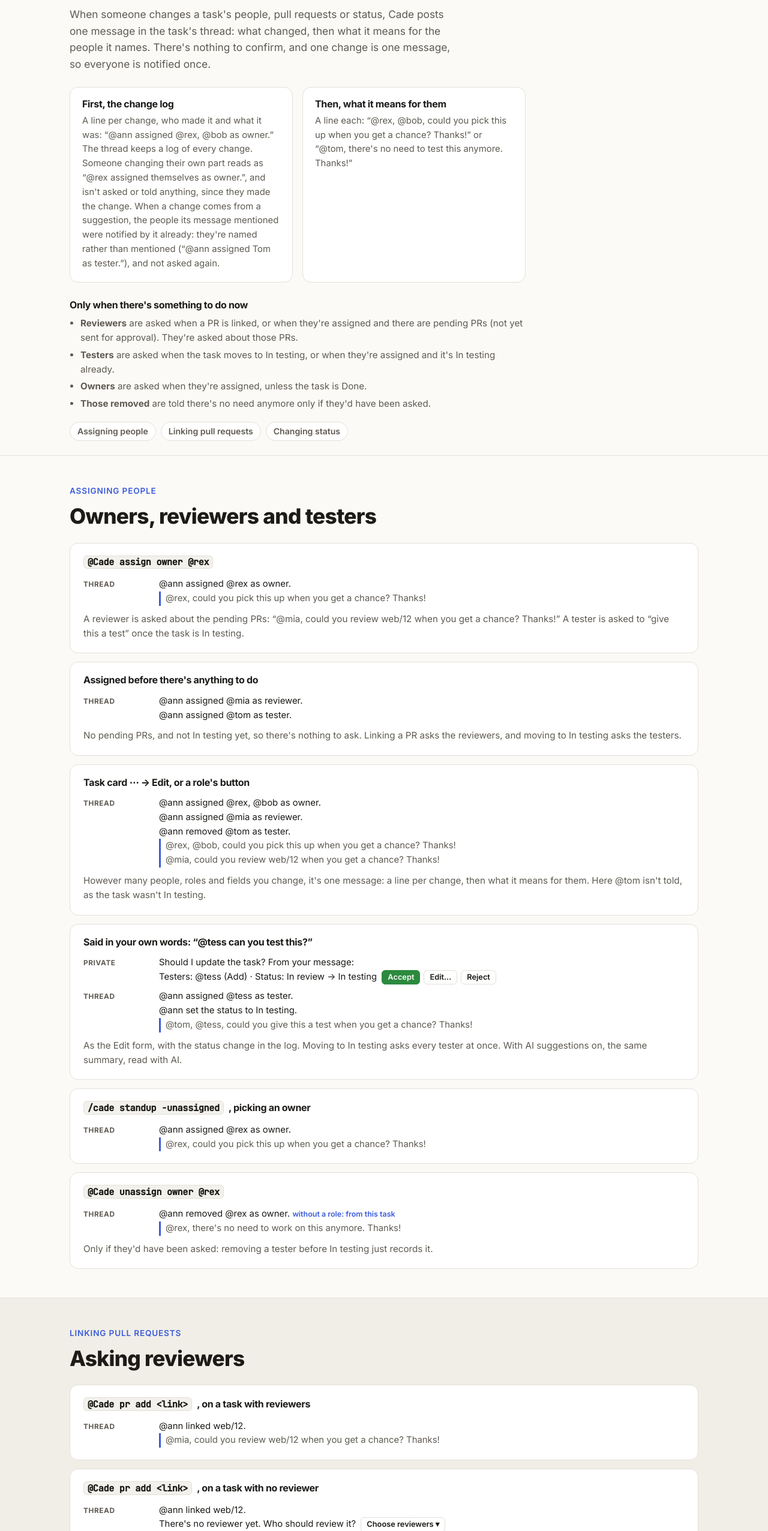
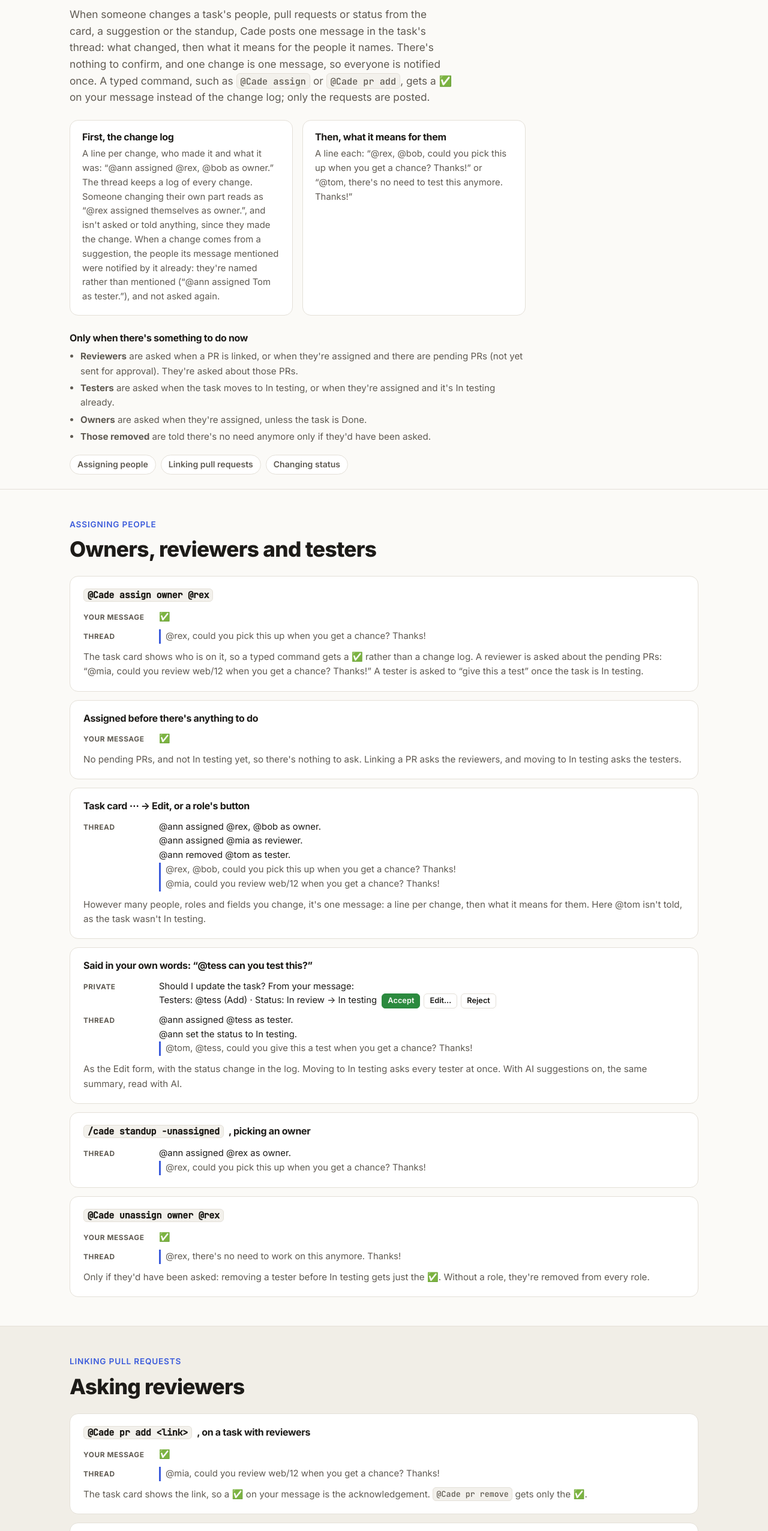
Before and after one commit to Aura300/Cade, a website: page docs/notifications.html in a window 1280 px wide. Shown: the part 208-2760 px from the top of the page at 60% size. Drawn offline with Linux system fonts and the light colour scheme.

Commit message:
acknowledgement text message changes

```diff
--- a/docs/notifications.html
+++ b/docs/notifications.html
@@ -33,9 +33,9 @@
     <div class="eyebrow">Notifications</div>
     <h1>Who hears what.</h1>
     <p class="lede">
-      When someone changes a task's people, pull requests or status, Cade posts one message in the task's thread:
+      When someone changes a task's people, pull requests or status from the card, a suggestion or the standup, Cade posts one message in the task's thread:
       what changed, then what it means for the people it names. There's nothing to confirm, and one change is one
-      message, so everyone is notified once.
+      message, so everyone is notified once. A typed command, such as <code>@Cade assign</code> or <code>@Cade pr add</code>, gets a ✅ on your message instead of the change log; only the requests are posted.
     </p>
     <div class="kinds">
       <div class="box">
@@ -73,15 +73,16 @@
       <article class="entry">
         <h3><code>@Cade assign owner @rex</code></h3>
         <dl class="flow">
-          <dt>Thread</dt><dd>@ann assigned @rex as owner.<br><span class="note">@rex, could you pick this up when you get a chance? Thanks!</span></dd>
+          <dt>Your message</dt><dd>✅</dd>
+          <dt>Thread</dt><dd><span class="note">@rex, could you pick this up when you get a chance? Thanks!</span></dd>
         </dl>
-        <p>A reviewer is asked about the pending PRs: “@mia, could you review web/12 when you get a chance? Thanks!” A tester is asked to “give this a test” once the task is In testing.</p>
+        <p>The task card shows who is on it, so a typed command gets a ✅ rather than a change log. A reviewer is asked about the pending PRs: “@mia, could you review web/12 when you get a chance? Thanks!” A tester is asked to “give this a test” once the task is In testing.</p>
       </article>
 
       <article class="entry">
         <h3>Assigned before there's anything to do</h3>
         <dl class="flow">
-          <dt>Thread</dt><dd>@ann assigned @mia as reviewer.<br>@ann assigned @tom as tester.</dd>
+          <dt>Your message</dt><dd>✅</dd>
         </dl>
         <p>No pending PRs, and not In testing yet, so there's nothing to ask. Linking a PR asks the reviewers, and moving to In testing asks the testers.</p>
       </article>
@@ -113,9 +114,10 @@
       <article class="entry">
         <h3><code>@Cade unassign owner @rex</code></h3>
         <dl class="flow">
-          <dt>Thread</dt><dd>@ann removed @rex as owner. <span class="if-note">without a role: from this task</span><br><span class="note">@rex, there's no need to work on this anymore. Thanks!</span></dd>
+          <dt>Your message</dt><dd>✅</dd>
+          <dt>Thread</dt><dd><span class="note">@rex, there's no need to work on this anymore. Thanks!</span></dd>
         </dl>
-        <p>Only if they'd have been asked: removing a tester before In testing just records it.</p>
+        <p>Only if they'd have been asked: removing a tester before In testing gets just the ✅. Without a role, they're removed from every role.</p>
       </article>
 
     </div>
@@ -131,15 +133,18 @@
       <article class="entry">
         <h3><code>@Cade pr add &lt;link&gt;</code>, on a task with reviewers</h3>
         <dl class="flow">
-          <dt>Thread</dt><dd>@ann linked web/12.<br><span class="note">@mia, could you review web/12 when you get a chance? Thanks!</span></dd>
+          <dt>Your message</dt><dd>✅</dd>
+          <dt>Thread</dt><dd><span class="note">@mia, could you review web/12 when you get a chance? Thanks!</span></dd>
         </dl>
+        <p>The task card shows the link, so a ✅ on your message is the acknowledgement. <code>@Cade pr remove</code> gets only the ✅.</p>
       </article>
 
       <article class="entry">
         <h3><code>@Cade pr add &lt;link&gt;</code>, on a task with no reviewer</h3>
         <dl class="flow">
-          <dt>Thread</dt><dd>@ann linked web/12.<br>There's no reviewer yet. Who should review it? <span class="btns"><span>Choose reviewers ▾</span></span></dd>
-          <dt>Picked</dt><dd>The picker keeps “@ann linked web/12 …”, and a new reply follows:<br>@bob assigned @mia as reviewer.<br><span class="note">@mia, could you review web/12 when you get a chance? Thanks!</span></dd>
+          <dt>Your message</dt><dd>✅</dd>
+          <dt>Thread</dt><dd>There's no reviewer yet. Who should review web/12? <span class="btns"><span>Choose reviewers ▾</span></span></dd>
+          <dt>Picked</dt><dd>The picker goes, and a new reply follows:<br>@bob assigned @mia as reviewer.<br><span class="note">@mia, could you review web/12 when you get a chance? Thanks!</span></dd>
         </dl>
         <p>A new reply, because Slack doesn't notify anyone about an edited message.</p>
       </article>
```
Also changed, not shown: src/commands/assign.js (+8 -4 lines), src/commands/pr.js (+9 -8 lines), src/commands/unassign.js (+5 -4 lines), test/index.test.js.
